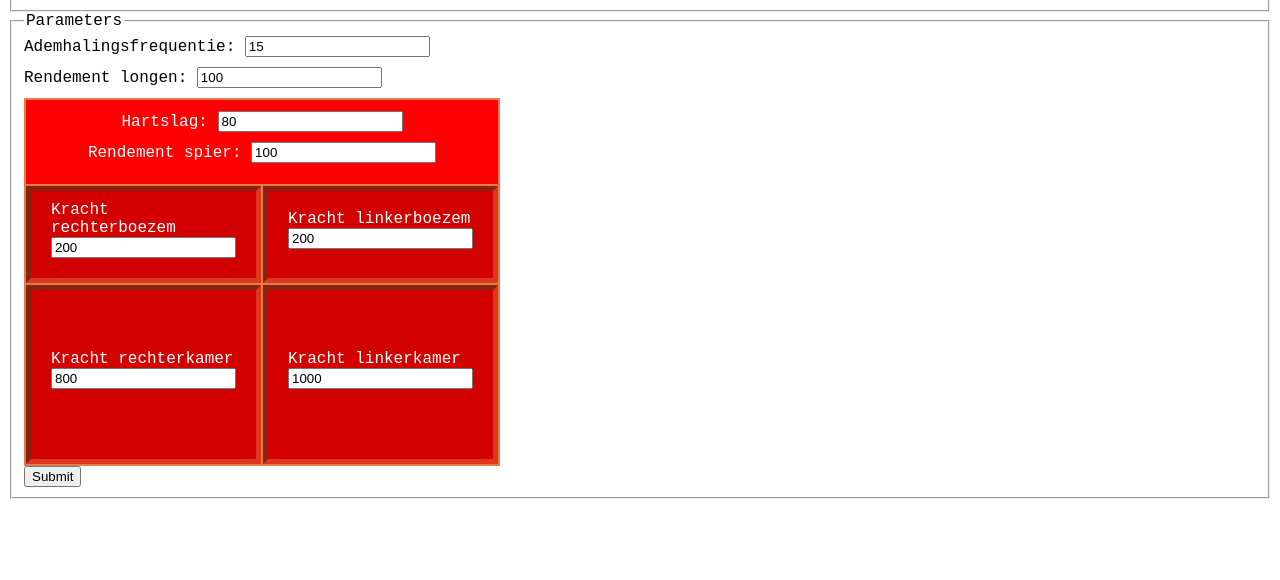
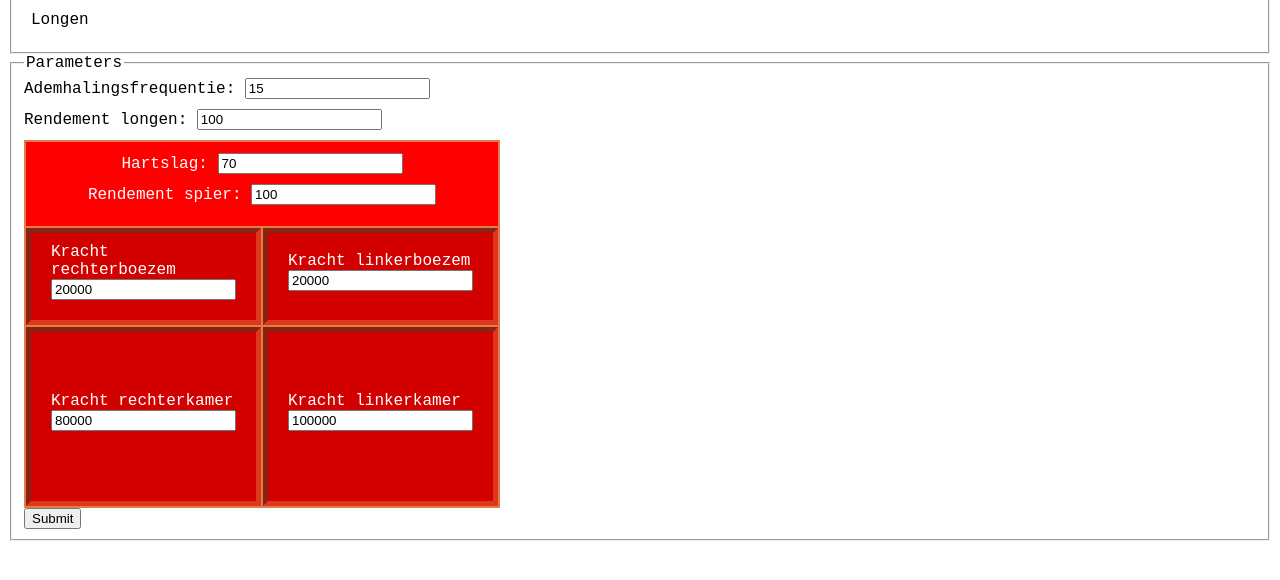
Before and after one commit to pepijn/pws, a PHP site: page / in a window 1280 px wide. Shown: the part 115-695 px from the top of the page. Run offline with PHP 8.4, Linux system fonts and the light colour scheme.

Commit message:
Bloed kan nu verschillende stoffen dragen, zoals koolstofmonoxide, koolstofdioxide en zuurstof

```diff
--- a/assets/application.css
+++ b/assets/application.css
@@ -23,6 +23,8 @@
   width: 0;
 }
 
+div.koolstofmonoxide { background: black; }
+div.koolstofdioxide { background: orange; }
 div.zuurstofrijk { background: red; }
 div.zuurstofarm  { background: blue; }
 
--- a/index.html
+++ b/index.html
@@ -28,7 +28,16 @@
             <th id="volume">Bloedvolume (mL)</th>
           </tr>
         </thead>
-        <tbody></tbody>
+        <tbody>
+          <tr id="longconcentraties">
+            <td class="naam">Longen</td>
+            <td class="bloedvolume">
+              <div class="koolstofmonoxide"></div>
+              <div class="zuurstofrijk"></div>
+              <div class="zuurstofarm"></div>
+            </td>
+          </tr>
+        </tbody>
       </table>
     </fieldset>
 
@@ -48,7 +57,7 @@
           <tr>
             <td colspan="2" class="hartslag">
               <label>Hartslag:
-                <input name="hartslag" id="hartslag" type="text" value="80">
+                <input name="hartslag" id="hartslag" type="text" value="70">
               </label>
 
               <label>Rendement spier:
@@ -60,13 +69,13 @@
           <tr>
             <td>
               <label>Kracht rechterboezem
-                <input name="rechterboezem" id="rechterboezem" type="text" value="200">
+                <input name="rechterboezem" id="rechterboezem" type="text" value="20000">
               </label>
             </td>
 
             <td>
               <label>Kracht linkerboezem
-                <input name="linkerboezem" id="linkerboezem" type="text" value="200">
+                <input name="linkerboezem" id="linkerboezem" type="text" value="20000">
               </label>
             </td>
           </tr>
@@ -74,13 +83,13 @@
           <tr class="kamers">
             <td>
               <label>Kracht rechterkamer
-                <input name="rechterkamer" id="rechterkamer" type="text" value="800">
+                <input name="rechterkamer" id="rechterkamer" type="text" value="80000">
               </label>
             </td>
 
             <td>
               <label>Kracht linkerkamer
-                <input name="linkerkamer" id="linkerkamer" type="text" value="1000">
+                <input name="linkerkamer" id="linkerkamer" type="text" value="100000">
               </label>
             </td>
           </tr>
```
Also changed, not shown: 2 other files.
